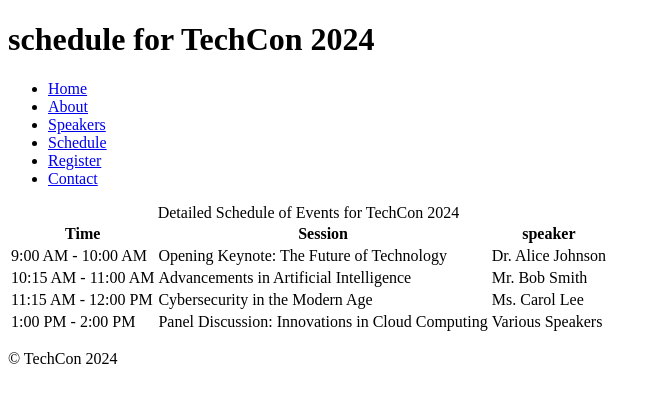
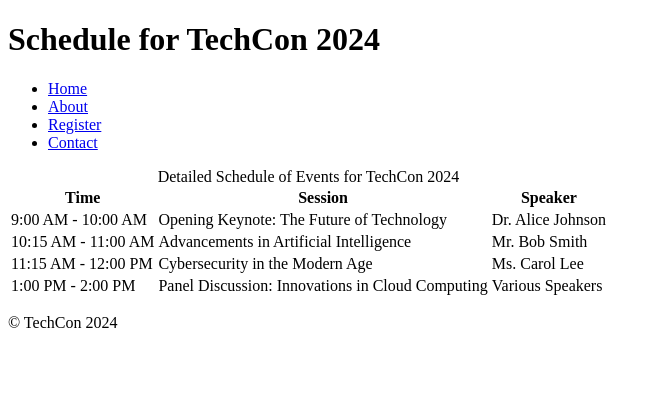
Before and after one commit to crimsonwater27/TechCon_HTML, a plain HTML site: page techcon_website/schedule.html in a window 1280 px wide. Shown: the whole page, without its empty margins (0-660 px from the left). Drawn offline with Linux system fonts and the light colour scheme.

```diff
--- a/techcon_website/schedule.html
+++ b/techcon_website/schedule.html
@@ -8,20 +8,17 @@
 <body>
 
 <header>
-    <h1>schedule for TechCon 2024</h1>
+    <h1>Schedule for TechCon 2024</h1>
     <nav>
         <ul>
             <li><a href="index.html">Home</a></li>
             <li><a href="about.html">About</a></li>
-            <li><a href="speakers.html">Speakers</a></li>
-            <li><a href="schedule.html">Schedule</a></li>
             <li><a href="register.html">Register</a></li>
             <li><a href="contact.html">Contact</a></li>
         </ul>
     </nav>
 </header>
 
-<!--main content-->
 <main>
     <table>
         <caption>Detailed Schedule of Events for TechCon 2024</caption>
@@ -29,7 +26,7 @@
             <tr>
                 <th scope="col">Time</th>
                 <th scope="col">Session</th>
-                <th scope="col">speaker</th>
+                <th scope="col">Speaker</th>
             </tr>
         </thead>
 
```
